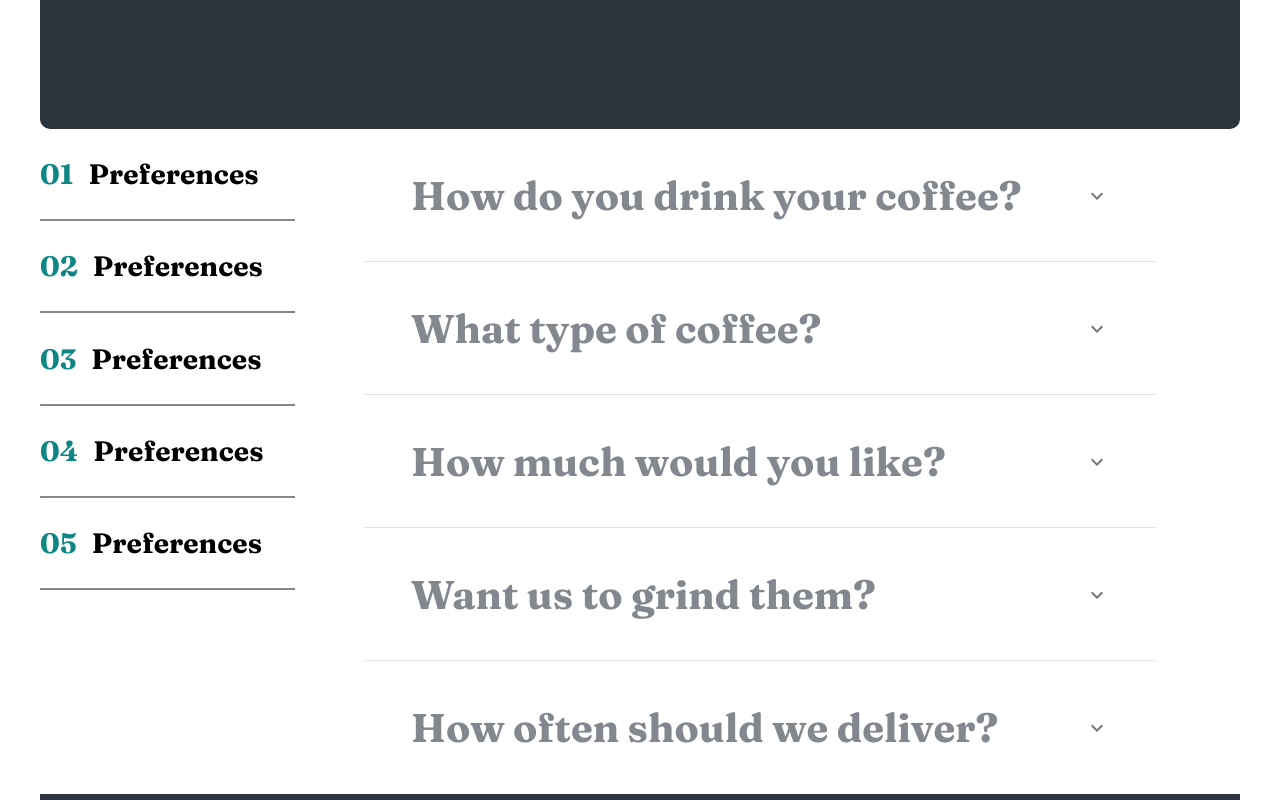
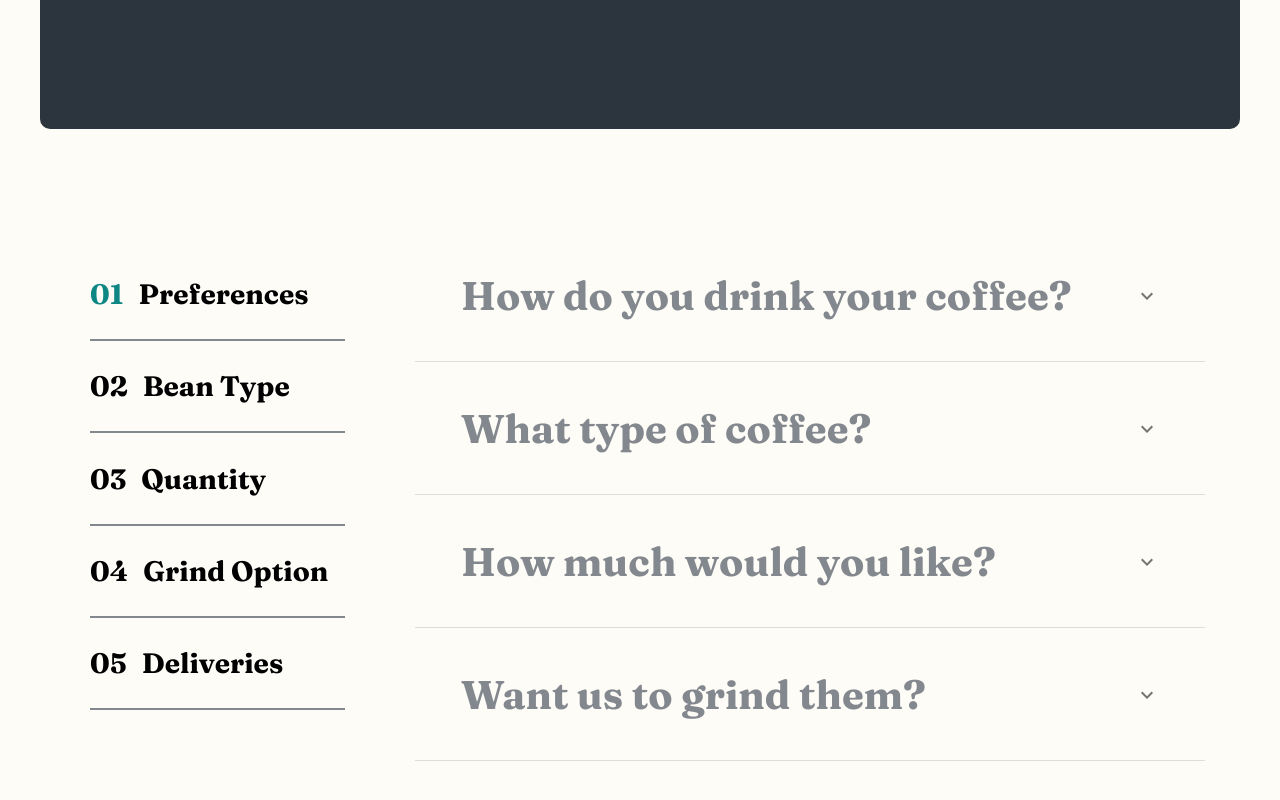
Before and after one commit to JaredBrown1/coffee-roasters, a React (Create React App) app: page /create in a window 1280 px wide. Shown: the part 1260-2060 px from the top of the page. Built offline with nearby package versions, Linux system fonts and the light colour scheme.

Commit message:
more accordion styling

```diff
--- a/src/App.css
+++ b/src/App.css
@@ -5,5 +5,5 @@
 }
 
 body {
-	background-color: FEFCF7;
+	background-color: #fefcf7;
 }
--- a/src/components/create-plan/createPlanAccordions.js
+++ b/src/components/create-plan/createPlanAccordions.js
@@ -16,6 +16,7 @@ const PlanAccordion = (props) => {
 				width: "730px",
 				padding: "30px",
 				boxShadow: "none",
+				backgroundColor: "#fefcf7",
 			}}
 		>
 			<AccordionSummary
@@ -25,17 +26,74 @@ const PlanAccordion = (props) => {
 				{props.summary}
 			</AccordionSummary>
 			<DetailsContainer>
-				<AccordionDetails style={{ display: "flex", flexDirection: "column" }}>
-					<h1>{props.titleOne}</h1>
-					{props.summaryOne}
+				<AccordionDetails
+					style={{
+						display: "flex",
+						flexDirection: "column",
+						width: "228px",
+						height: "250px",
+						backgroundColor: "#f4f1eb",
+						borderRadius: "10px",
+						margin: "15px",
+					}}
+				>
+					<h1 style={{ fontSize: "24px", fontFamily: "Fraunces" }}>
+						{props.titleOne}
+					</h1>
+					<p
+						style={{
+							fontSize: "16px",
+							fontFamily: "Barlow regular",
+						}}
+					>
+						{props.summaryOne}
+					</p>
 				</AccordionDetails>
-				<AccordionDetails style={{ display: "flex", flexDirection: "column" }}>
-					<h1>{props.titleTwo}</h1>
-					{props.summaryTwo}
+				<AccordionDetails
+					style={{
+						display: "flex",
+						flexDirection: "column",
+						width: "228px",
+						height: "250px",
+						backgroundColor: "#f4f1eb",
+						borderRadius: "10px",
+						margin: "15px",
+					}}
+				>
+					<h1 style={{ fontSize: "24px", fontFamily: "Fraunces" }}>
+						{props.titleTwo}
+					</h1>
+					<p
+						style={{
+							fontSize: "16px",
+							fontFamily: "Barlow regular",
+						}}
+					>
+						{props.summaryTwo}
+					</p>
 				</AccordionDetails>
-				<AccordionDetails style={{ display: "flex", flexDirection: "column" }}>
-					<h1>{props.titleThree}</h1>
-					{props.summaryThree}
+				<AccordionDetails
+					style={{
+						display: "flex",
+						flexDirection: "column",
+						width: "228px",
+						height: "250px",
+						backgroundColor: "#f4f1eb",
+						borderRadius: "10px",
+						margin: "15px",
+					}}
+				>
+					<h1 style={{ fontSize: "24px", fontFamily: "Fraunces" }}>
+						{props.titleThree}
+					</h1>
+					<p
+						style={{
+							fontSize: "16px",
+							fontFamily: "Barlow regular",
+						}}
+					>
+						{props.summaryThree}
+					</p>
 				</AccordionDetails>
 			</DetailsContainer>
 		</Accordion>
--- a/src/components/create-plan/createPlanBottom.js
+++ b/src/components/create-plan/createPlanBottom.js
@@ -18,20 +18,20 @@ const CreatePlanBottom = () => {
 					<h3>Preferences</h3>
 				</Steps>
 				<Steps>
-					<h3 style={{ paddingRight: "15px", color: "#0e8784" }}>02</h3>
-					<h3>Preferences</h3>
+					<h3 style={{ paddingRight: "15px" }}>02</h3>
+					<h3>Bean Type</h3>
 				</Steps>
 				<Steps>
-					<h3 style={{ paddingRight: "15px", color: "#0e8784" }}>03</h3>
-					<h3>Preferences</h3>
+					<h3 style={{ paddingRight: "15px" }}>03</h3>
+					<h3>Quantity</h3>
 				</Steps>
 				<Steps>
-					<h3 style={{ paddingRight: "15px", color: "#0e8784" }}>04</h3>
-					<h3>Preferences</h3>
+					<h3 style={{ paddingRight: "15px" }}>04</h3>
+					<h3>Grind Option</h3>
 				</Steps>
 				<Steps>
-					<h3 style={{ paddingRight: "15px", color: "#0e8784" }}>05</h3>
-					<h3>Preferences</h3>
+					<h3 style={{ paddingRight: "15px" }}>05</h3>
+					<h3>Deliveries</h3>
 				</Steps>
 			</StepsContainer>
 			<AccordionsContainer>
--- a/src/components/create-plan/styles/createPlanBottomStyles.js
+++ b/src/components/create-plan/styles/createPlanBottomStyles.js
@@ -2,6 +2,8 @@ import styled from "styled-components";
 
 export const Container = styled.div`
 	display: flex;
+	padding-top: 100px;
+	padding-left: 50px;
 `;
 
 export const StepsContainer = styled.div`
@@ -10,6 +12,7 @@ export const StepsContainer = styled.div`
 	width: 255px;
 	height: 356px;
 	padding-right: 70px;
+	padding-top: 20px;
 `;
 
 export const Steps = styled.div`
```
